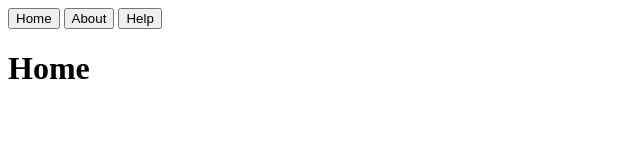
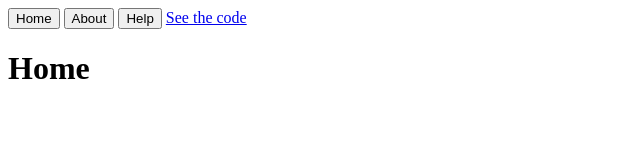
Before and after one commit to Ajin-1597/Mini-CSR-SPA, a plain HTML site: page index.html in a window 1280 px wide. Shown: the whole page, without its empty margins (0-640 px from the left). Drawn offline with Linux system fonts and the light colour scheme.

Commit message:
Update index.html

```diff
--- a/index.html
+++ b/index.html
@@ -10,6 +10,7 @@
       <button id="home">Home</button>
       <button id="about">About</button>
       <button id="help">Help</button>
+      <a href="https://github.com/nhrones/Mini-CSR-SPA">See the code</a>
    </header>
    <div id="page"> <h1>Home</h1> </div>
 </body>
```
